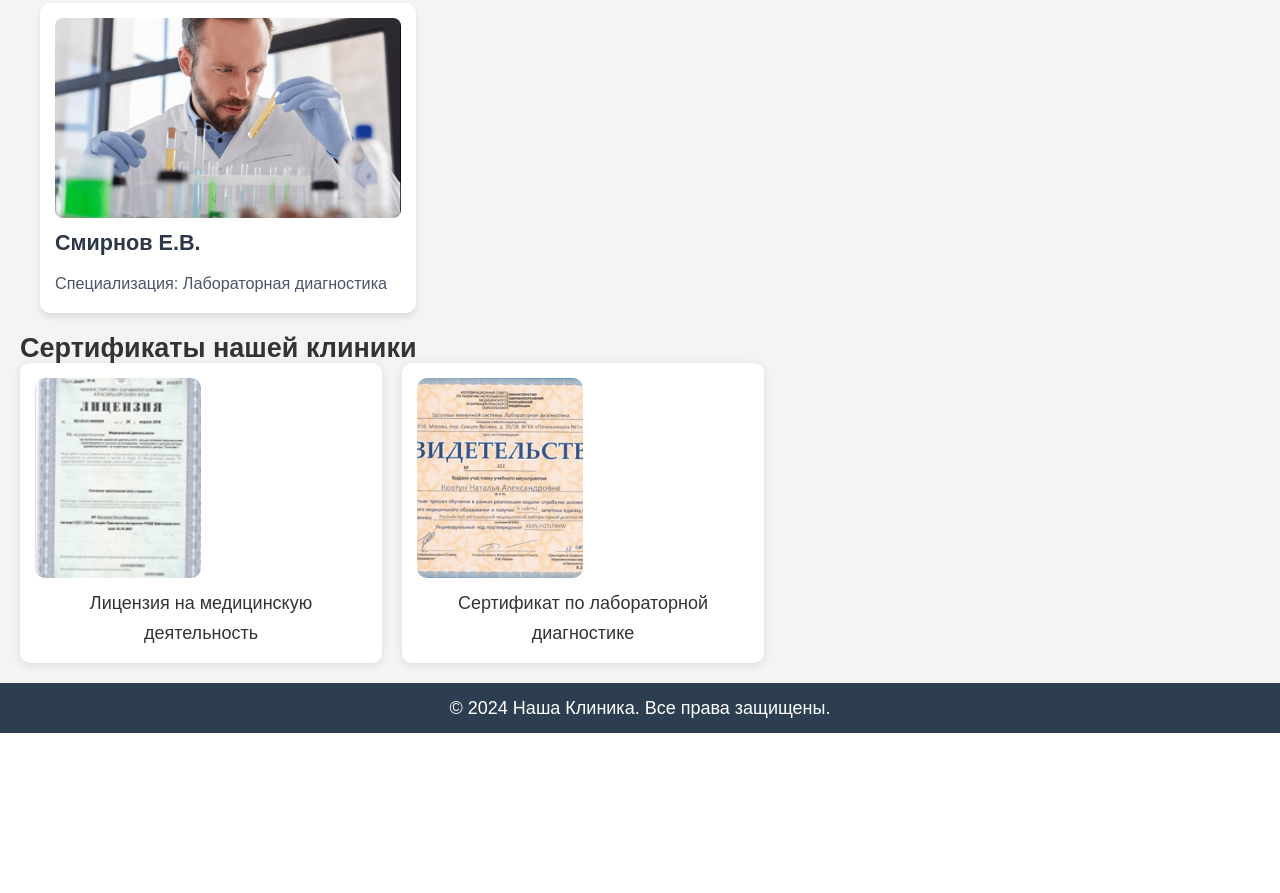
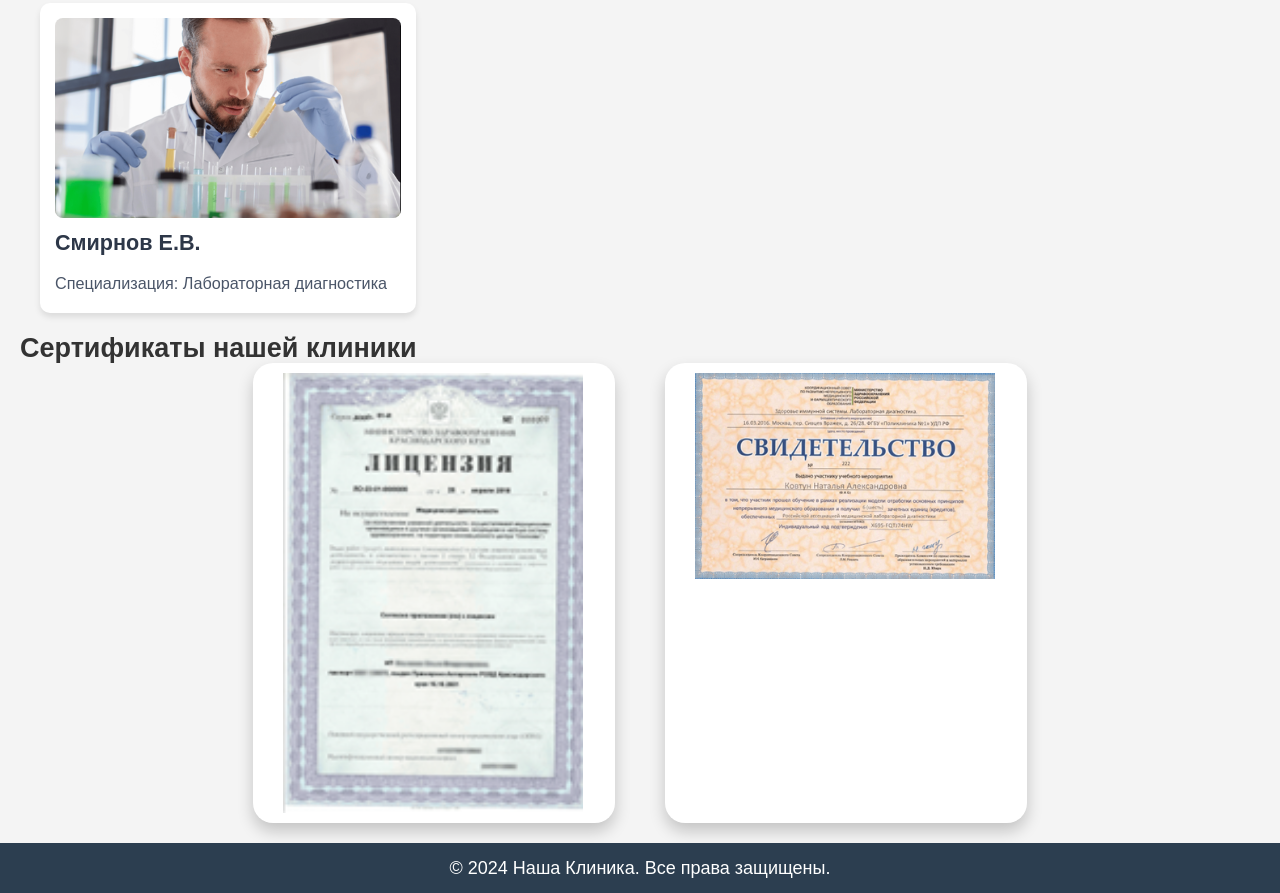
Before and after one commit to Nabieva-LT/project_Nabieva, a plain HTML site: page info.html in a window 1280 px wide. Shown: the part 876-1769 px from the top of the page. Before the commit the page ends 1609 px from the top, so only its background shows below. Drawn offline with Linux system fonts and the light colour scheme.

Commit message:
Add files via upload

```diff
--- /dev/null
+++ b/images.json
@@ -0,0 +1,12 @@
+[
+    {
+        "imageUrl": ["images/liic.png", "images/sert.png"],
+        "imageAlt": "Лицензия и сертификаты",
+        "imageWidth": 300
+    },
+    {
+        "imageUrl": ["images/sert.png", "images/liic.png"],
+        "imageAlt": "Сертификаты качества",
+        "imageWidth": 300
+    }
+]
--- a/info.html
+++ b/info.html
@@ -10,8 +10,20 @@
     <link rel="stylesheet" href="styles/header.css">
     <link rel="stylesheet" href="styles/main.css">
     <link rel="stylesheet" href="styles/footer.css">
+    <link rel="stylesheet" href="styles/images.css">
+    <link rel="stylesheet" href="styles/animation.css">
+    <link rel="stylesheet" href="styles/preloader.css">
 </head>
 <body>
+    <!-- Прелоадер -->
+    <div class="preloader">
+        <div class="loader">
+            <span class="dot1"></span>
+            <span class="dot2"></span>
+            <span class="dot3"></span>
+        </div>
+    </div>
+    <div class="content">
     <header class="header">
         <h1 class="header__title">Поликлиника "Забота о здоровье"</h1>
         <img class="header__logo" src="images/logo.final.png" alt="Логотип" width="100" height="100">
@@ -59,21 +71,14 @@
         </section>
         <section class="certificates" id="certificates">
             <h2 class="certificates__title">Сертификаты нашей клиники</h2>
-            <ul class="certificates__list">
-                <li class="certificates__item">
-                    <img class="certificate__image" src="images/liic.png" alt="Лицензия на медицинскую деятельность">
-                    <p>Лицензия на медицинскую деятельность</p>
-                </li>
-                <li class="certificates__item">
-                    <img class="certificate__image" src="images/sert.png" alt="Сертификат по лабораторной диагностике">
-                    <p>Сертификат по лабораторной диагностике</p>
-                </li>
-            </ul>
+            <ul class="certificates__list images__list"></ul>
         </section>
     </main>
+
     <footer class="footer">
         <p class="footer__text">&copy; 2024 Наша Клиника. Все права защищены.</p>
     </footer>
+</div>
 
     <script src="scripts/script.js"></script>
 </body>
--- a/scripts/script.js
+++ b/scripts/script.js
@@ -228,3 +228,61 @@ if (navMenu) {
 
     console.log('Навигационное меню создано с помощью JavaScript!');
 }
+// Динамическая галерея сертификатов 3.6
+document.addEventListener("DOMContentLoaded", () => {
+    const gallerySection = document.querySelector(".certificates");
+    if (!gallerySection) return;
+
+    const galleryList = gallerySection.querySelector(".certificates__list");
+    const apiUrl = "images.json";
+
+    // Функция создания карточки
+    const createCard = ({ imageUrl, imageAlt, imageWidth }) => `
+        <li class="certificates__item images__item">
+            <img class="images__picture"
+                src="${imageUrl[0]}"
+                alt="${imageAlt}"
+                width="${imageWidth}">
+            <img class="images__picture"
+                src="${imageUrl[1]}"
+                alt="${imageAlt}"
+                width="${imageWidth}"
+                style="display: none;">
+        </li>
+    `;
+
+    // Загрузка данных
+    fetch(apiUrl)
+        .then(response => response.json())
+        .then(data => {
+            galleryList.innerHTML = data.map(item => createCard(item)).join("");
+            initImageToggle();
+        })
+        .catch(error => console.error("Ошибка загрузки данных:", error));
+
+    // Инициализация переключения
+    const initImageToggle = () => {
+        galleryList.querySelectorAll(".images__item").forEach(item => {
+            const images = item.querySelectorAll(".images__picture");
+            item.addEventListener("click", () => {
+                images.forEach(img => {
+                    img.style.display = img.style.display === "none" ? "block" : "none";
+                });
+            });
+        });
+    };
+});
+// Прелоадер
+document.addEventListener("DOMContentLoaded", () => {
+    const preloader = document.querySelector(".preloader");
+    const content = document.querySelector(".content");
+
+    if (preloader && content) {
+        setTimeout(() => {
+            preloader.style.opacity = "0";
+            preloader.style.visibility = "hidden";
+            content.style.display = "block";
+            preloader.remove();
+        }, 3000);
+    }
+});
--- /dev/null
+++ b/styles/animation.css
@@ -0,0 +1,8 @@
+@keyframes bounce {
+    0%, 75%, 100% {
+        transform: translateY(0);
+    }
+    25% {
+        transform: translateY(-15px);
+    }
+}
--- /dev/null
+++ b/styles/images.css
@@ -0,0 +1,26 @@
+/* Стили для галереи */
+.certificates__list.images__list {
+    display: flex;
+    flex-wrap: wrap;
+    gap: 50px;
+    justify-content: center;
+    list-style-type: none;
+    margin: 0;
+    padding: 0;
+}
+
+.certificates__item.images__item {
+    padding: 10px 30px;
+    border-radius: 20px;
+    box-shadow: 0 8px 16px 0 rgba(0, 0, 0, 0.2);
+    cursor: pointer;
+    transition: transform 0.3s;
+}
+
+.certificates__item.images__item:hover {
+    transform: translateY(-5px);
+}
+
+.images__picture {
+    transition: opacity 0.3s;
+}
--- /dev/null
+++ b/styles/preloader.css
@@ -0,0 +1,37 @@
+/* Скрываем контент до загрузки */
+.content {
+    display: none;
+}
+
+.preloader {
+    position: fixed;
+    width: 100%;
+    height: 100%;
+    background: #fefefb;
+    z-index: 9999;
+    display: flex;
+    justify-content: center;
+    align-items: center;
+    transition: opacity 0.5s ease;
+}
+
+.loader span {
+    display: inline-block;
+    width: 20px;
+    height: 20px;
+    border-radius: 50%;
+    background: #141414;
+    margin: 0 5px;
+}
+
+.dot1 {
+    animation: bounce 1s ease-in-out infinite;
+}
+
+.dot2 {
+    animation: bounce 1s ease-in-out 0.33s infinite;
+}
+
+.dot3 {
+    animation: bounce 1s ease-in-out 0.66s infinite;
+}
--- a/styles/style.css
+++ b/styles/style.css
@@ -16,3 +16,9 @@
 @import "appointment.css";
 /* Подключение стилей относящихся к normalize*/
 @import "normalize.css";
+/* Подключение стилей относящихся к images.css*/
+@import "images.css";
+/* Подключение стилей относящихся к  preloader.css */
+@import "preloader.css";
+/* Подключение стилей относящихся к  animation.css */
+@import "animation.css";
```
Also changed, not shown: index.html (+11 -0 lines), servis.html (+12 -0 lines), zap.html (+12 -0 lines).
